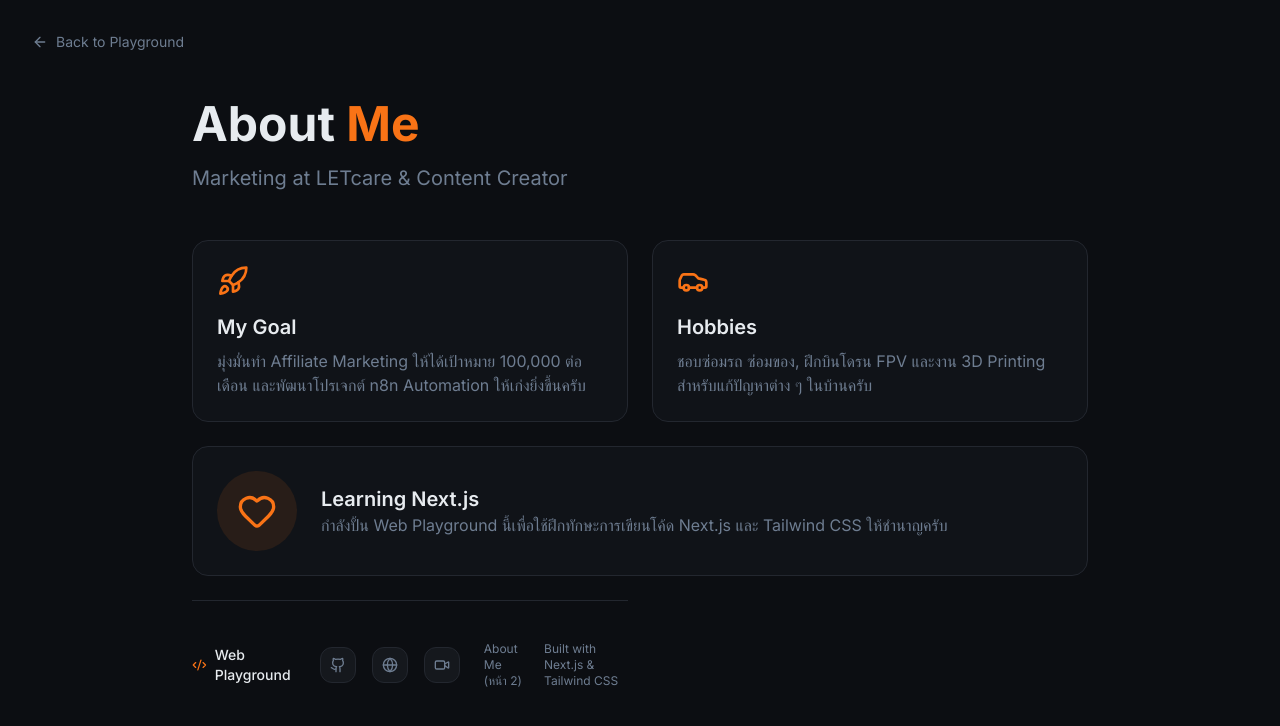
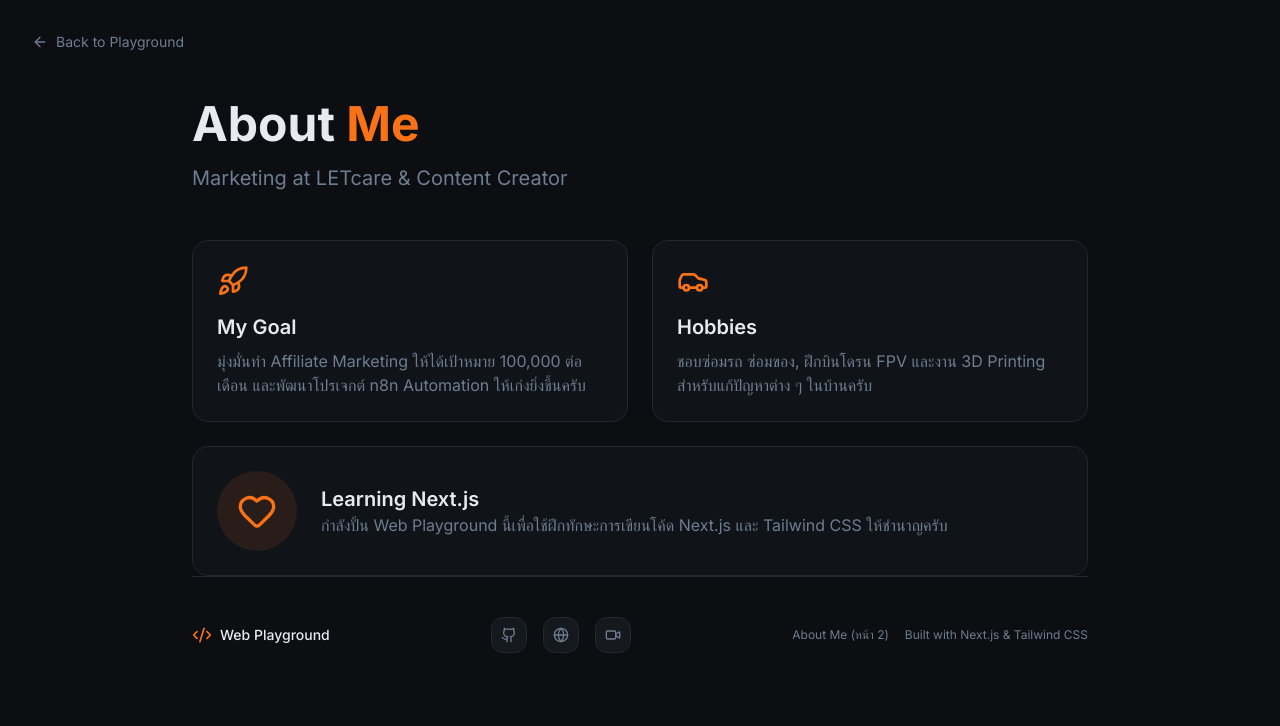
Before and after one commit to Muewai/my-web-playground, a Next.js app: page /about in a window 1280 px wide. Shown: the top 726 px of the page. Built offline with nearby package versions, Linux system fonts and the light colour scheme.

Commit message:
add footer to about page

```diff
--- a/app/about/page.tsx
+++ b/app/about/page.tsx
@@ -48,8 +48,8 @@ export default function AboutPage() {
               </p>
             </div>
           </div>
-          <Footer />
         </div>
+         <Footer />
       </main>
     </div>
   );
```
